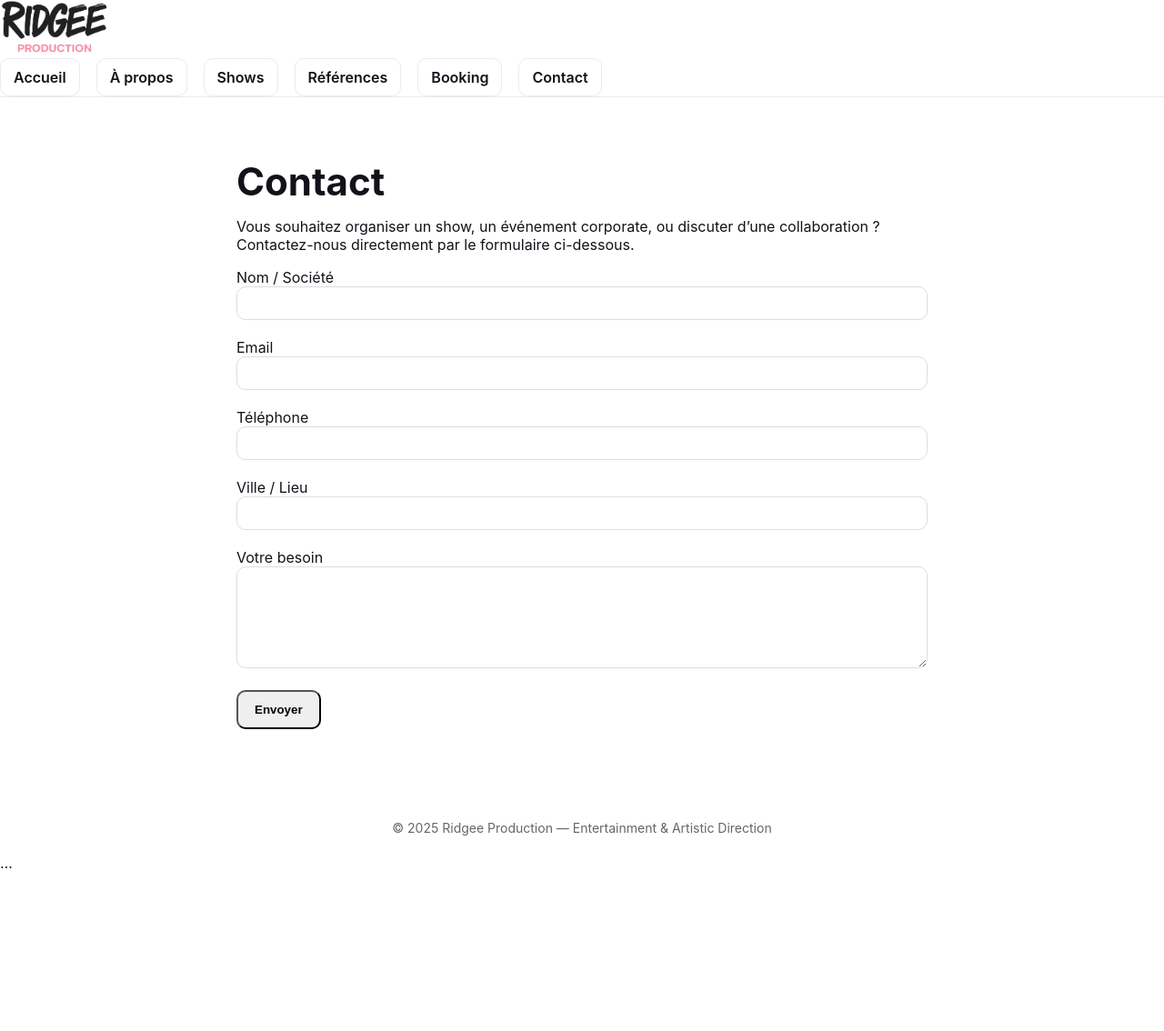
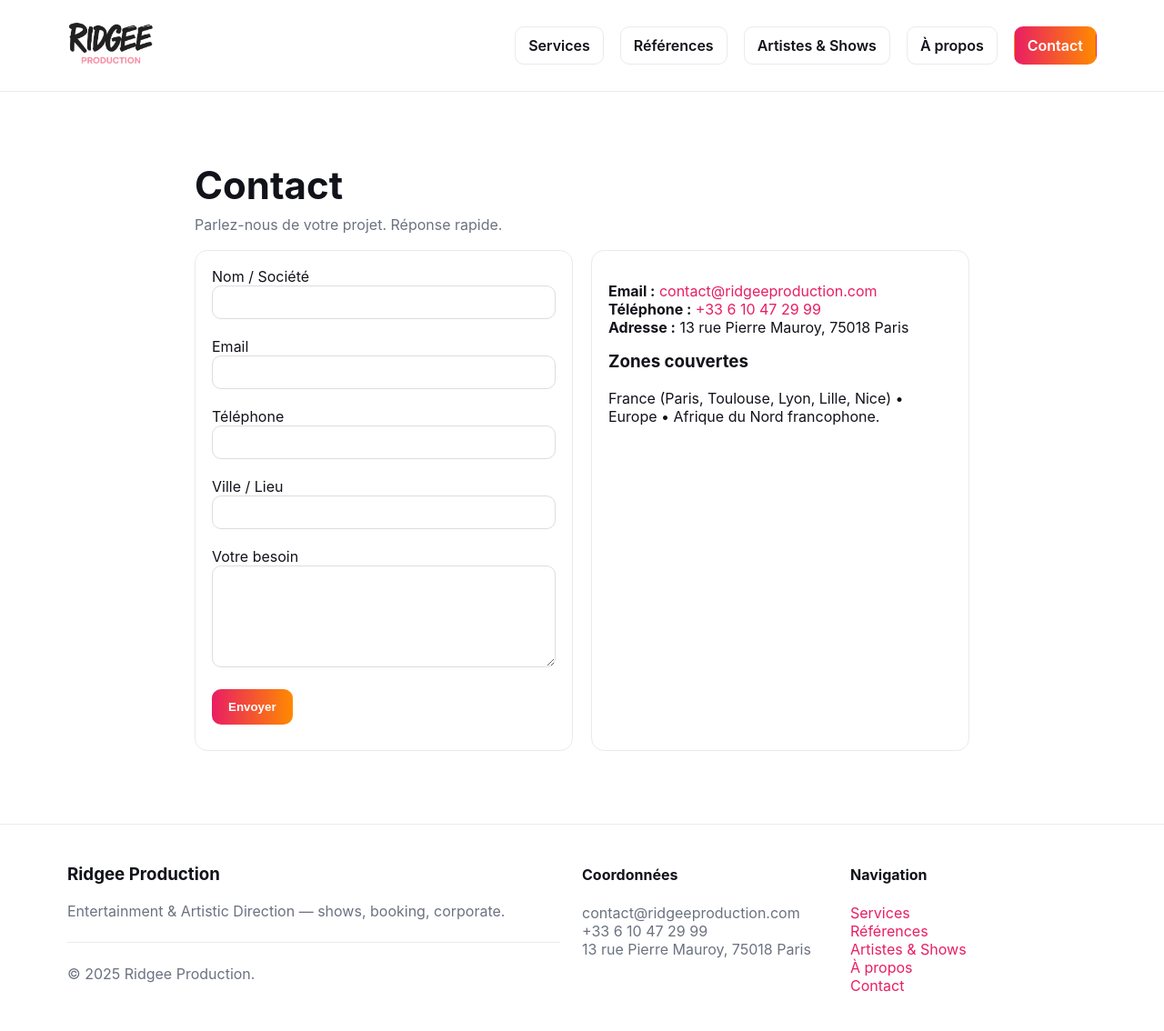
Before and after one commit to Sabrilabonnevoix/ridgeeproduction, a plain HTML site: page contact.html in a window 1280 px wide. Shown: the whole page at 91% size. Before the commit the page ends 959 px from the top, so only its background shows below. Drawn offline with Linux system fonts and the light colour scheme; files that its build step writes are made by us from their sources.

Commit message:
Update contact.html

```diff
--- a/contact.html
+++ b/contact.html
@@ -1,102 +1,72 @@
-<!DOCTYPE html>
-<html lang="fr">
-<head>
-  <meta charset="UTF-8">
-  <meta name="viewport" content="width=device-width, initial-scale=1.0">
+<!doctype html><html lang="fr"><head>
+<meta charset="utf-8"><meta name="viewport" content="width=device-width,initial-scale=1">
 <title>Contact — Ridgee Production</title>
-  <link rel="stylesheet" href="assets/css/style.css">
-</head>
-<body>
-  <header>
-    <a href="index.html">
-      <img src="assets/img/logo-ridgee.jpg" alt="Logo Ridgee Production" style="height:60px">
-    </a>
+<meta name="description" content="Devis & informations — Entertainment & Artistic Direction : shows, booking, corporate.">
+<link rel="stylesheet" href="style.css"><link rel="icon" href="assets/img/logo-ridgee.jpg">
+</head><body>
+<header><div class="container topbar">
+  <a href="index.html"><img src="assets/img/logo-ridgee.jpg" alt="Ridgee Production"></a>
   <nav>
-      <a href="index.html">Accueil</a>
-      <a href="about.html">À propos</a>
-      <a href="shows.html">Shows</a>
+    <a href="services.html">Services</a>
     <a href="references.html">Références</a>
-      <a href="booking.html">Booking</a>
-      <a href="contact.html" class="active">Contact</a>
+    <a href="artistes.html">Artistes & Shows</a>
+    <a href="a-propos.html">À propos</a>
+    <a class="cta" href="contact.html">Contact</a>
   </nav>
-  </header>
+</div></header>
 
-  <main style="max-width:800px;margin:50px auto;padding:20px">
+<main>
+<section class="section">
+  <div class="container" style="max-width:900px">
     <h1>Contact</h1>
-    <p>Vous souhaitez organiser un show, un événement corporate, ou discuter d’une collaboration ?
-    Contactez-nous directement par le formulaire ci-dessous.</p>
-
+    <p class="subtitle">Parlez-nous de votre projet. Réponse rapide.</p>
+    <div class="grid cols-2">
+      <div class="card">
         <form id="contact-form" action="https://formspree.io/f/xvgbypwy" method="POST">
-      <label>Nom / Société<br>
-        <input required name="name" style="width:100%;padding:10px;border:1px solid #ddd;border-radius:10px">
-      </label><br><br>
-
-      <label>Email<br>
-        <input required type="email" name="email" style="width:100%;padding:10px;border:1px solid #ddd;border-radius:10px">
-      </label><br><br>
-
-      <label>Téléphone<br>
-        <input name="phone" style="width:100%;padding:10px;border:1px solid #ddd;border-radius:10px">
-      </label><br><br>
-
-      <label>Ville / Lieu<br>
-        <input name="city" style="width:100%;padding:10px;border:1px solid #ddd;border-radius:10px">
-      </label><br><br>
-
-      <label>Votre besoin<br>
-        <textarea required name="message" rows="6" style="width:100%;padding:10px;border:1px solid #ddd;border-radius:10px"></textarea>
-      </label><br><br>
-
-      <!-- Options utiles -->
+          <label>Nom / Société<br><input required name="name" style="width:100%;padding:10px;border:1px solid #ddd;border-radius:10px"></label><br><br>
+          <label>Email<br><input required type="email" name="email" style="width:100%;padding:10px;border:1px solid #ddd;border-radius:10px"></label><br><br>
+          <label>Téléphone<br><input name="phone" style="width:100%;padding:10px;border:1px solid #ddd;border-radius:10px"></label><br><br>
+          <label>Ville / Lieu<br><input name="city" style="width:100%;padding:10px;border:1px solid #ddd;border-radius:10px"></label><br><br>
+          <label>Votre besoin<br><textarea required name="message" rows="6" style="width:100%;padding:10px;border:1px solid #ddd;border-radius:10px"></textarea></label><br><br>
           <input type="hidden" name="_subject" value="Devis / Contact — ridgeeproduction.com">
-      <input type="hidden" name="_language" value="fr">
-
-      <!-- Honeypot anti-spam -->
           <input type="text" name="_gotcha" style="display:none">
-
-      <button class="btn" type="submit">Envoyer</button>
-      <div id="form-status" style="margin-top:10px;color:#888"></div>
+          <button class="btn btn-primary" type="submit">Envoyer</button>
+          <div id="form-status" class="small" style="margin-top:10px"></div>
         </form>
+      </div>
+      <div class="card">
+        <p><strong>Email :</strong> <a href="mailto:contact@ridgeeproduction.com">contact@ridgeeproduction.com</a><br>
+           <strong>Téléphone :</strong> <a href="tel:+33610472999">+33 6 10 47 29 99</a><br>
+           <strong>Adresse :</strong> 13 rue Pierre Mauroy, 75018 Paris</p>
+        <h3>Zones couvertes</h3>
+        <p>France (Paris, Toulouse, Lyon, Lille, Nice) • Europe • Afrique du Nord francophone.</p>
+      </div>
+    </div>
+  </div>
+</section>
 </main>
 
-  <footer style="text-align:center;padding:20px;font-size:14px;color:#666">
-    © 2025 Ridgee Production — Entertainment & Artistic Direction
+<footer>
+  <div class="container footer-grid">
+    <div><h3>Ridgee Production</h3><p class="small">Entertainment & Artistic Direction — shows, booking, corporate.</p><hr><p class="small">© <span id="y"></span> Ridgee Production.</p></div>
+    <div><h4>Coordonnées</h4><p class="small">contact@ridgeeproduction.com<br>+33 6 10 47 29 99<br>13 rue Pierre Mauroy, 75018 Paris</p></div>
+    <div><h4>Navigation</h4><p class="small"><a href="services.html">Services</a><br><a href="references.html">Références</a><br><a href="artistes.html">Artistes & Shows</a><br><a href="a-propos.html">À propos</a><br><a href="contact.html">Contact</a></p></div>
+  </div>
 </footer>
 
 <script>
 const form = document.getElementById('contact-form');
 const statusEl = document.getElementById('form-status');
-
 form.addEventListener('submit', async (e) => {
   e.preventDefault();
   statusEl.textContent = 'Envoi en cours...';
   const data = new FormData(form);
-
   try {
-      const res = await fetch(form.action, {
-        method: 'POST',
-        body: data,
-        headers: { 'Accept': 'application/json' }
+    const res = await fetch(form.action, { method: 'POST', body: data, headers: { 'Accept': 'application/json' }});
+    if (res.ok) { statusEl.style.color='#0a7d29'; statusEl.textContent='Merci ! Votre message a bien été envoyé.'; form.reset(); }
+    else { const err = await res.json().catch(()=>({})); statusEl.style.color='#c0392b'; statusEl.textContent = err && err.errors ? err.errors.map(e=>e.message).join(', ') : 'Erreur. Réessayez.'; }
+  } catch(e2){ statusEl.style.color='#c0392b'; statusEl.textContent='Impossible d’envoyer le message (connexion).'; }
 });
-      if (res.ok) {
-        statusEl.style.color = '#0a7d29';
-        statusEl.textContent = 'Merci ! Votre message a bien été envoyé.';
-        form.reset();
-      } else {
-        const err = await res.json().catch(()=>({}));
-        statusEl.style.color = '#c0392b';
-        statusEl.textContent = err && err.errors ? err.errors.map(e=>e.message).join(', ') : 'Une erreur est survenue. Réessayez.';
-      }
-    } catch (e2) {
-      statusEl.style.color = '#c0392b';
-      statusEl.textContent = 'Impossible d’envoyer le message (connexion).';
-    }
-  });
+document.getElementById('y').textContent=new Date().getFullYear();
 </script>
-</body>
-</html>
-
-
-<footer>…</footer>
-<script>document.getElementById('y')&&(document.getElementById('y').textContent=new Date().getFullYear())</script>
 </body></html>
```
Lines whose indentation alone changed are shown as unchanged.
